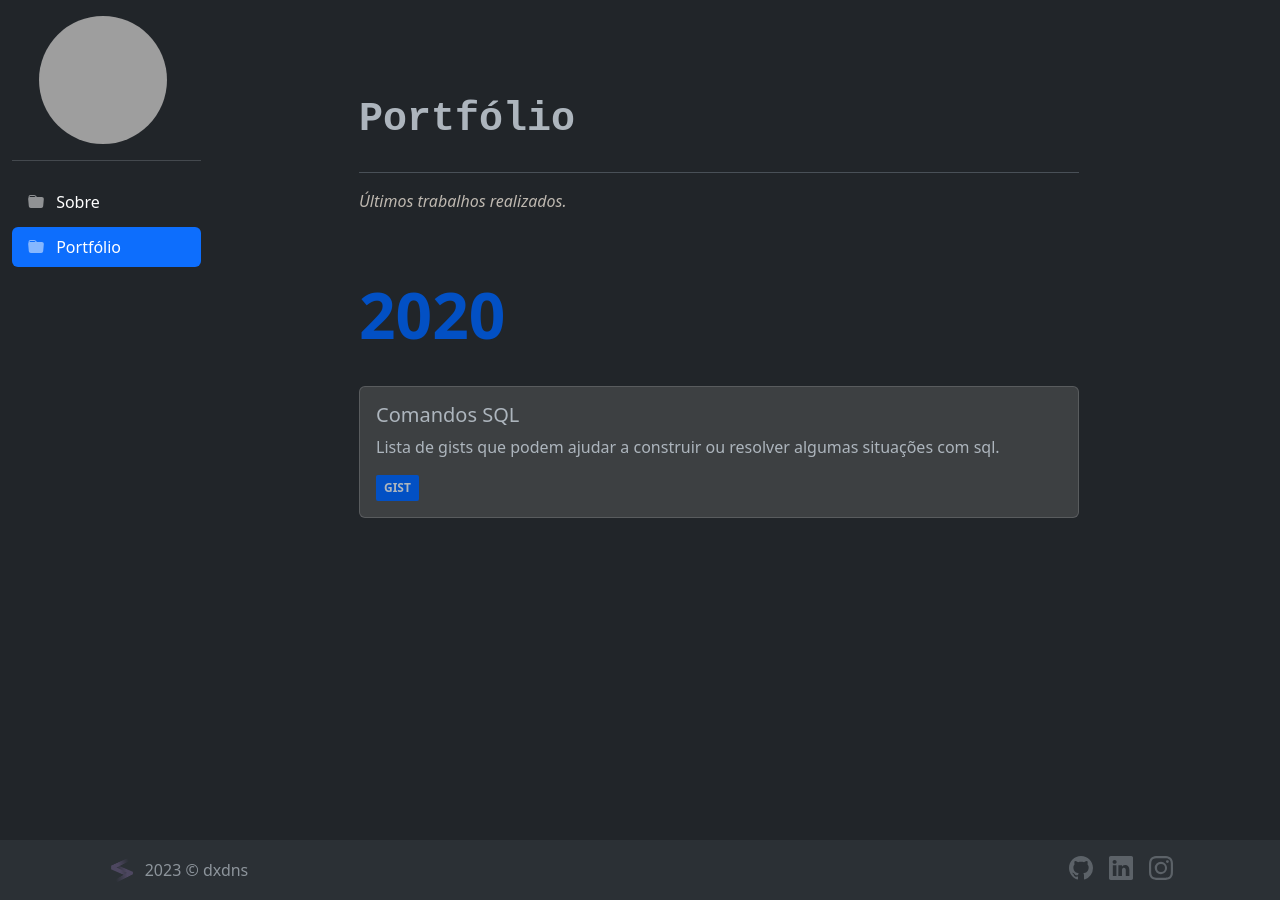
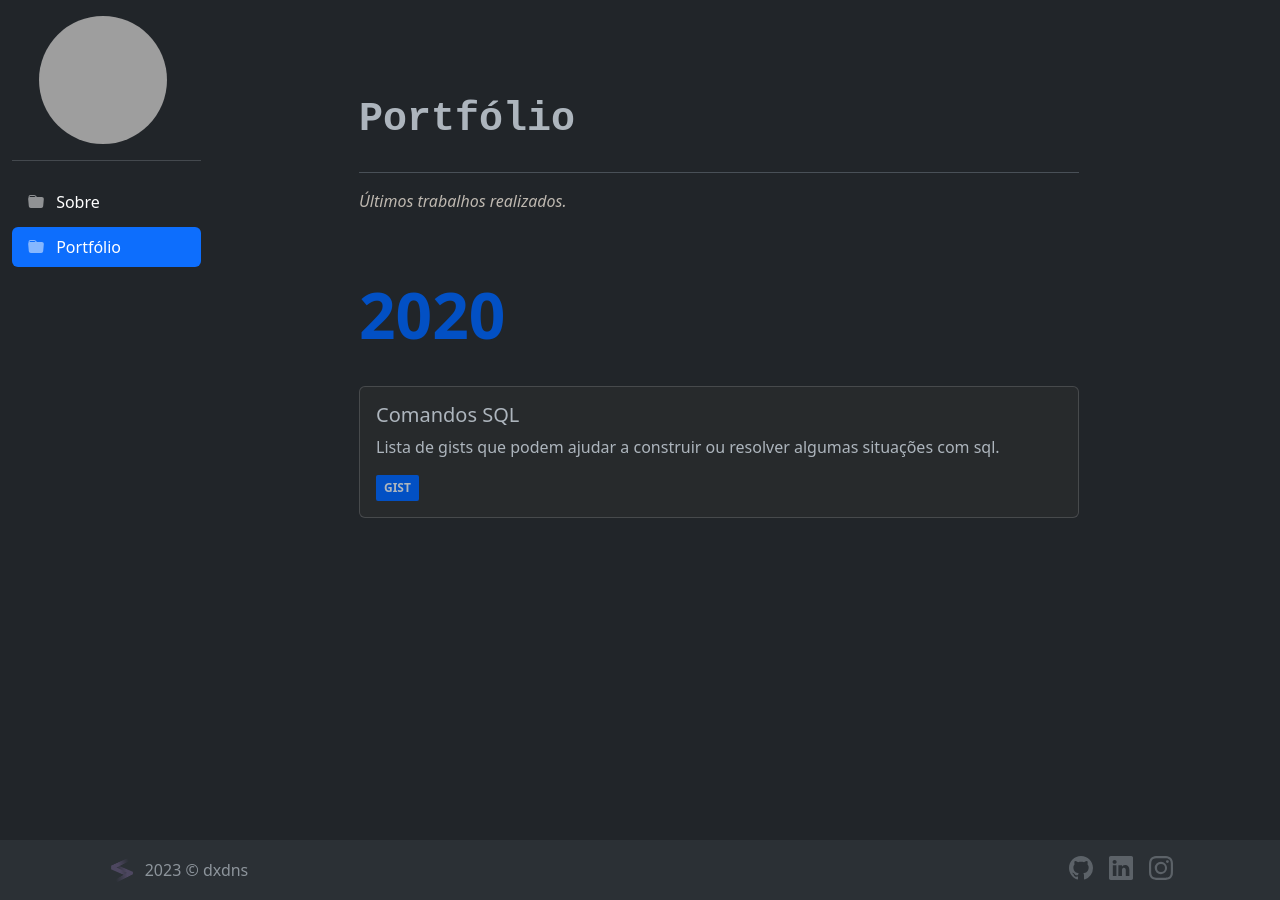
Before and after one commit to dxdns/dxdns.github.io, a Jekyll site: the page built from portfolio.html, in a window 1280 px wide. Built offline with Jekyll 4.4.1, drawn with Linux system fonts in a browser that asks for light colours; grey boxes are pictures that could not be loaded.

Commit message:
card style

```diff
--- a/assets/css/custom.css
+++ b/assets/css/custom.css
@@ -7,12 +7,12 @@
 } */
 
 .card {
-  background-color: rgba(128, 128, 128, 0.296);
+  background-color: rgba(57, 57, 57, 0.296);
   transition: all 0.5s;
 }
 
 .card:hover {
-  background-color: rgb(47, 47, 47);
+  background-color: rgba(128, 128, 128, 0.296);
 }
 
 main>.container {
```
